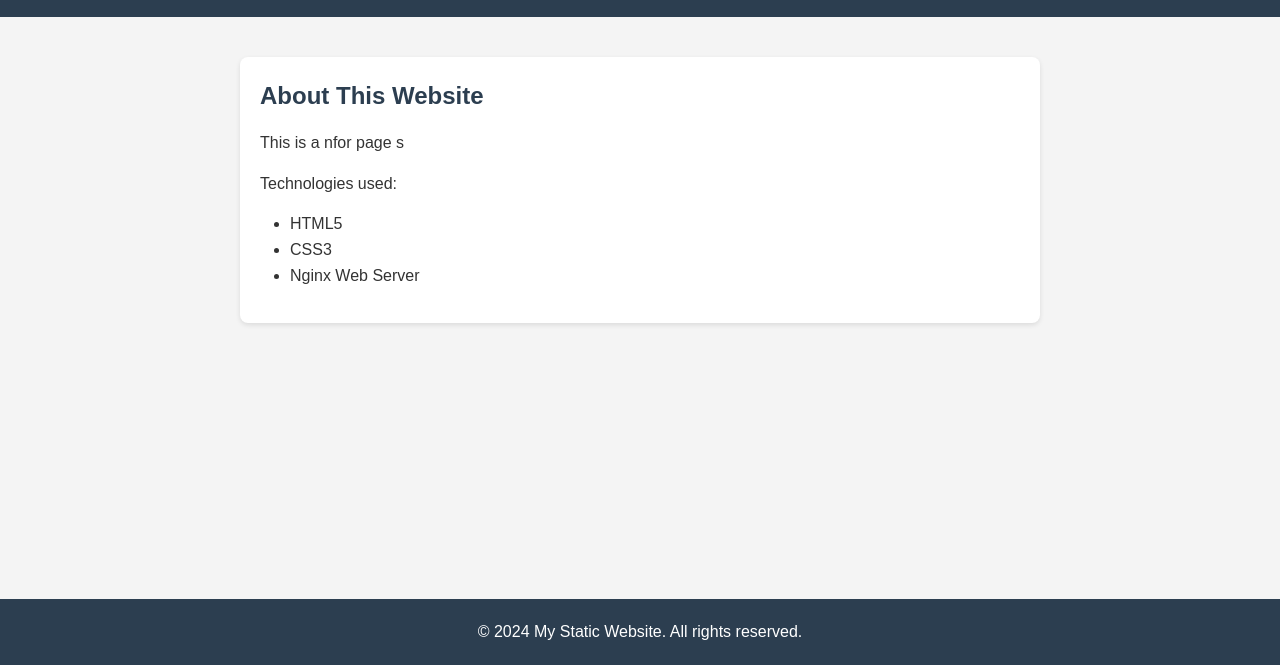
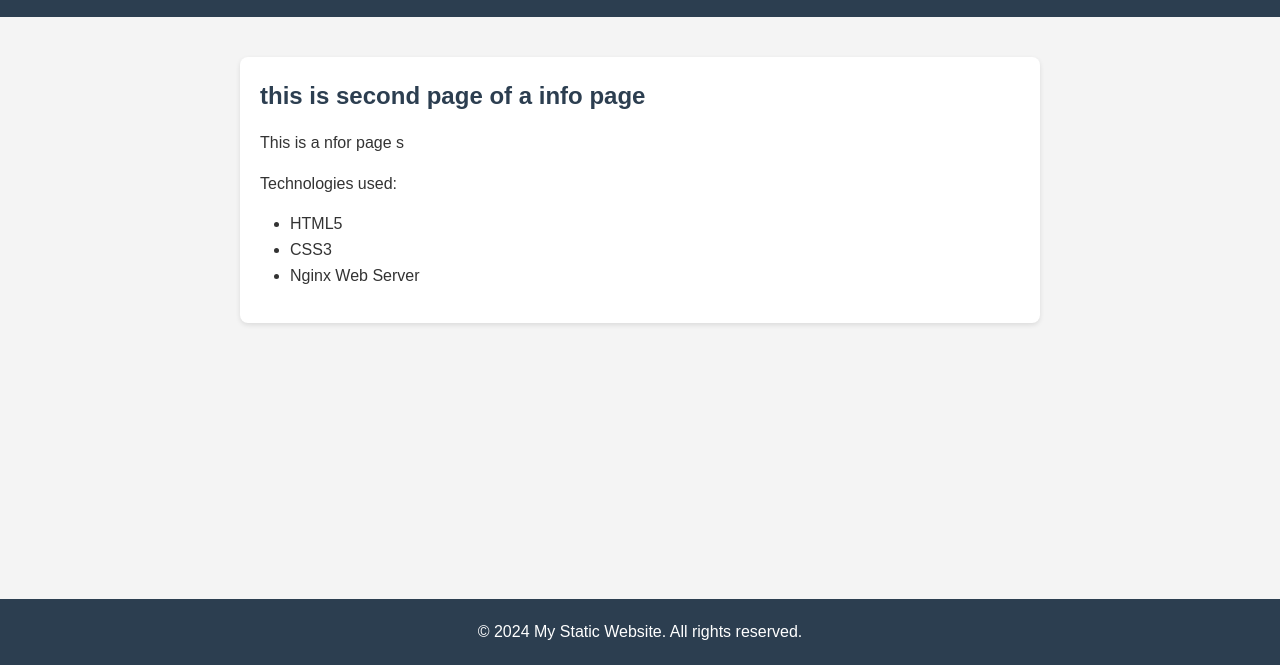
Before and after one commit to dmodrn/localwebsite, a plain HTML site: page moreinfo.html in a window 1280 px wide. Shown: the part 135-800 px from the top of the page. Drawn offline with Linux system fonts and the light colour scheme.

Commit message:
Update moreinfo.html

```diff
--- a/moreinfo.html
+++ b/moreinfo.html
@@ -18,7 +18,7 @@
 
     <main>
         <section>
-            <h2>About This Website</h2>
+            <h2>this is second page of a info page</h2>
 	    <p>This is a nfor page s</p>
 	    <p>Technologies used:</p>
             <ul>
```
